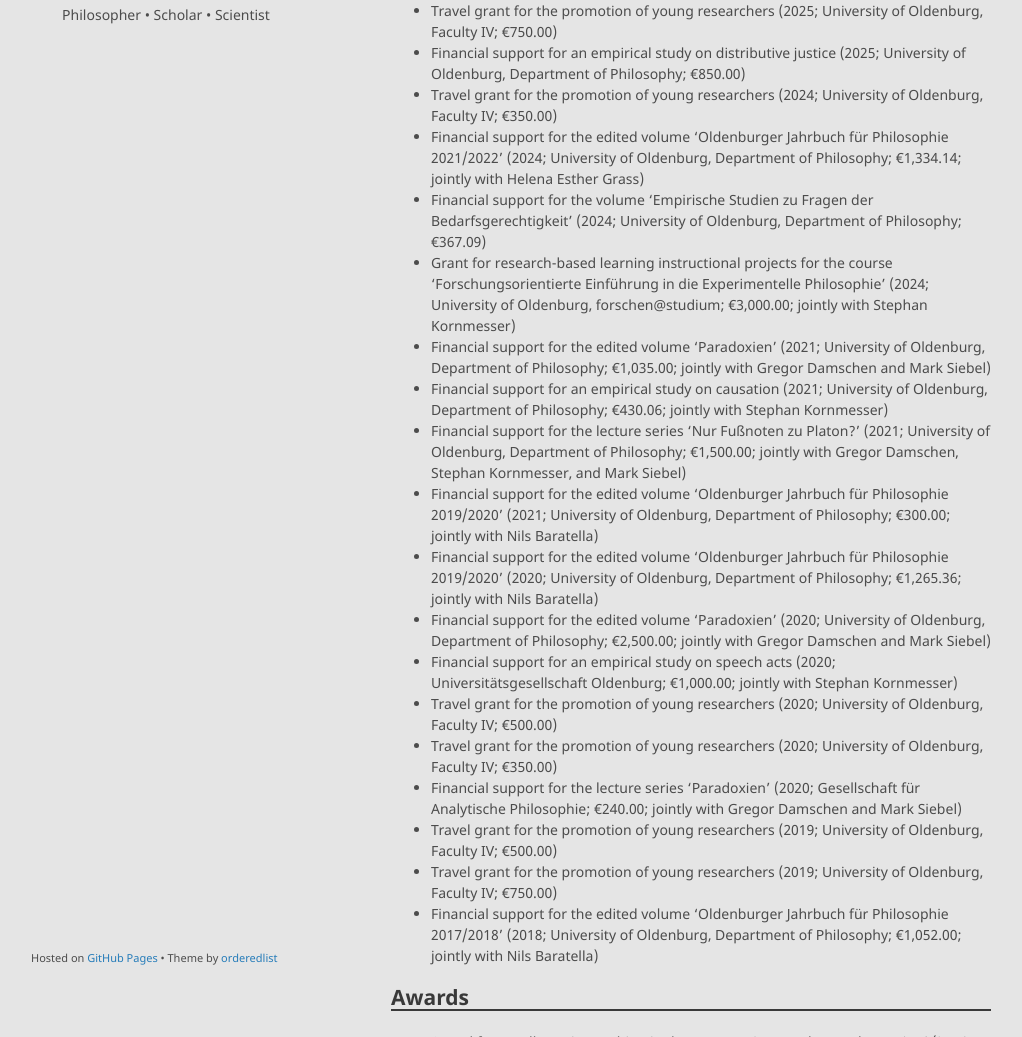
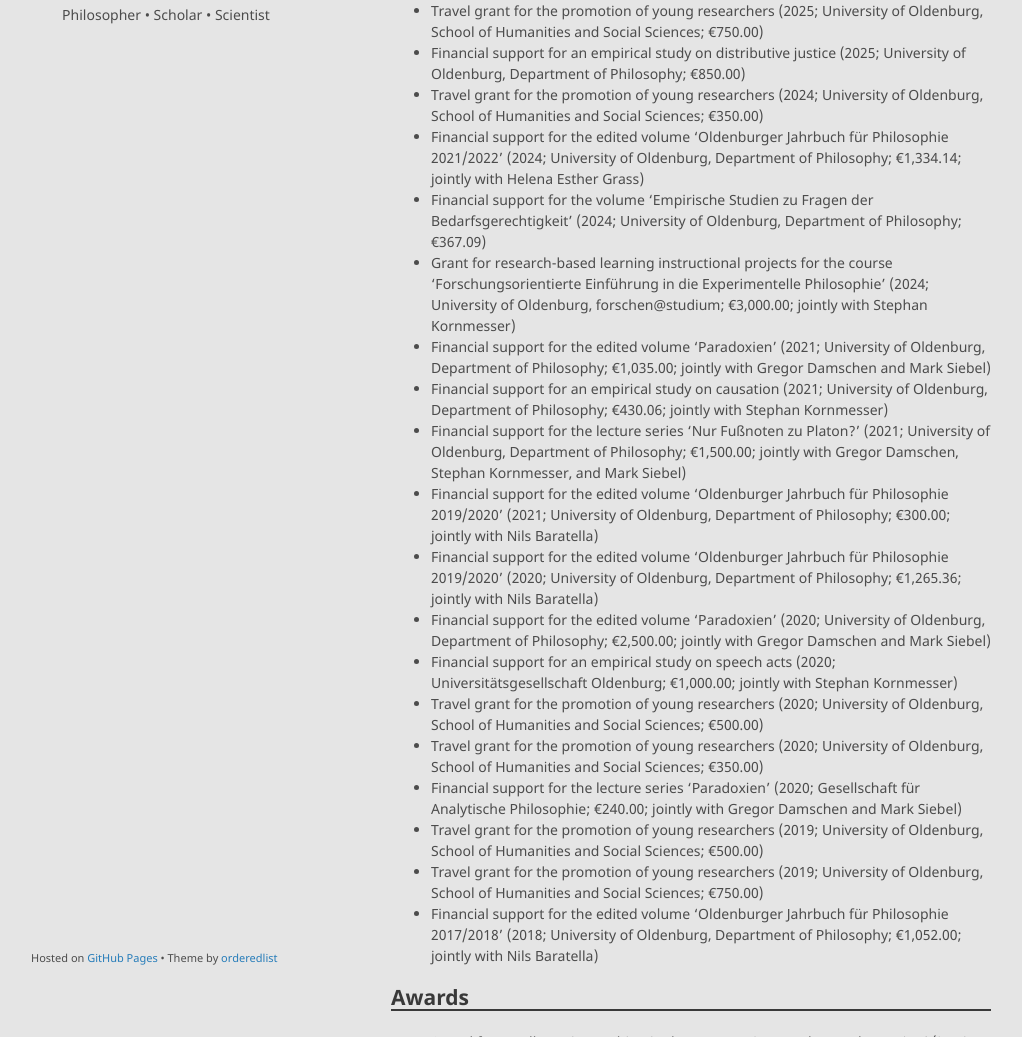
Before and after one commit to alephmembeth/alephmembeth.github.io, a Jekyll site: the page built from financials.md, in a window 1280 px wide and 1400 px high. Shown: the part 363-1400 px from the top of the window, without its empty margins (129-1151 px from the left). Built offline with Jekyll 4.4.1, drawn with Linux system fonts in a browser that asks for light colours; our own code applies the rules of GitHub Pages for plain Markdown files.

Commit message:
Update financials.md

```diff
--- a/financials.md
+++ b/financials.md
@@ -9,9 +9,9 @@ My grants, bursaries, and awards total **€28,345.65**. I deeply appreciate eac
 ## Grants and Bursaries
 + Financial support for the project ‘“Das ist doch (un)fair!” – Verteilungsgerechtigkeit bei Kindern und Jugendlichen’ (2025; EWE Stiftung; €2,000.00; jointly with Neele Bäker and Jessica Wilke)
 + Financial support for the journal ‘Oldenburger Philosophische Studien’ (since 2025; University of Oldenburg, Department of Philosophy; €36.00 one-off plus €36.00 annually, total as of 2025: €72.00; jointly with Sven Ellmers, Anna-Verena Nosthoff, and Aylin Yildirim)
-+ Travel grant for the promotion of young researchers (2025; University of Oldenburg, Faculty IV; €750.00)
++ Travel grant for the promotion of young researchers (2025; University of Oldenburg, School of Humanities and Social Sciences; €750.00)
 + Financial support for an empirical study on distributive justice (2025; University of Oldenburg, Department of Philosophy; €850.00)
-+ Travel grant for the promotion of young researchers (2024; University of Oldenburg, Faculty IV; €350.00)
++ Travel grant for the promotion of young researchers (2024; University of Oldenburg, School of Humanities and Social Sciences; €350.00)
 + Financial support for the edited volume ‘Oldenburger Jahrbuch für Philosophie 2021/2022’ (2024; University of Oldenburg, Department of Philosophy; €1,334.14; jointly with Helena Esther Grass)
 + Financial support for the volume ‘Empirische Studien zu Fragen der Bedarfsgerechtigkeit’ (2024; University of Oldenburg, Department of Philosophy; €367.09)
 + Grant for research-based learning instructional projects for the course ‘Forschungsorientierte Einführung in die Experimentelle Philosophie’ (2024; University of Oldenburg, forschen@studium; €3,000.00; jointly with Stephan Kornmesser)
@@ -22,11 +22,11 @@ My grants, bursaries, and awards total **€28,345.65**. I deeply appreciate eac
 + Financial support for the edited volume ‘Oldenburger Jahrbuch für Philosophie 2019/2020’ (2020; University of Oldenburg, Department of Philosophy; €1,265.36; jointly with Nils Baratella)
 + Financial support for the edited volume ‘Paradoxien’ (2020; University of Oldenburg, Department of Philosophy; €2,500.00; jointly with Gregor Damschen and Mark Siebel)
 + Financial support for an empirical study on speech acts (2020; Universitätsgesellschaft Oldenburg; €1,000.00; jointly with Stephan Kornmesser)
-+ Travel grant for the promotion of young researchers (2020; University of Oldenburg, Faculty IV; €500.00)
-+ Travel grant for the promotion of young researchers (2020; University of Oldenburg, Faculty IV; €350.00)
++ Travel grant for the promotion of young researchers (2020; University of Oldenburg, School of Humanities and Social Sciences; €500.00)
++ Travel grant for the promotion of young researchers (2020; University of Oldenburg, School of Humanities and Social Sciences; €350.00)
 + Financial support for the lecture series ‘Paradoxien’ (2020; Gesellschaft für Analytische Philosophie; €240.00; jointly with Gregor Damschen and Mark Siebel)
-+ Travel grant for the promotion of young researchers (2019; University of Oldenburg, Faculty IV; €500.00)
-+ Travel grant for the promotion of young researchers (2019; University of Oldenburg, Faculty IV; €750.00)
++ Travel grant for the promotion of young researchers (2019; University of Oldenburg, School of Humanities and Social Sciences; €500.00)
++ Travel grant for the promotion of young researchers (2019; University of Oldenburg, School of Humanities and Social Sciences; €750.00)
 + Financial support for the edited volume ‘Oldenburger Jahrbuch für Philosophie 2017/2018’ (2018; University of Oldenburg, Department of Philosophy; €1,052.00; jointly with Nils Baratella)
 
 ## Awards
```
